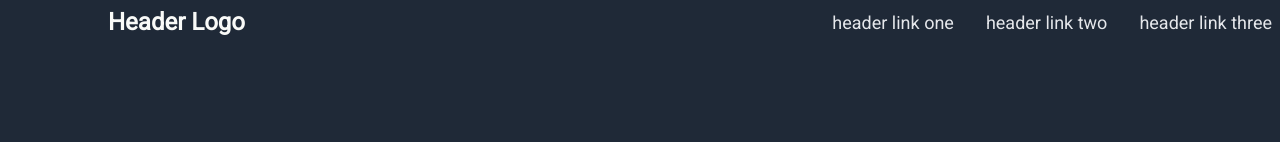
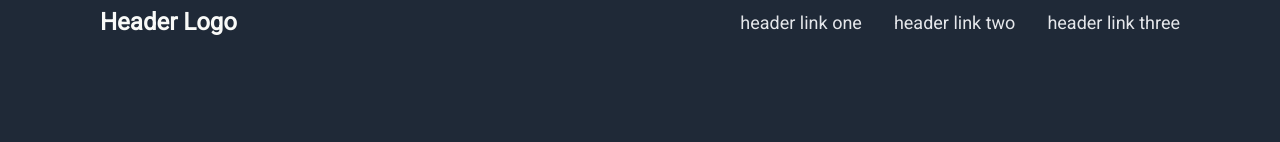
Before and after one commit to Casolu/TheOdinProject-Landing-Page, a plain HTML site: page index.html in a window 1280 px wide. Shown: the top 142 px of the page. Drawn offline with Linux system fonts and the light colour scheme.

Commit message:
Added TODO, modified header

```diff
--- a/styles.css
+++ b/styles.css
@@ -1,3 +1,9 @@
+/*TODO
+    header max width
+    consistent scaling
+*/
+
+
 
 body {
     font-family: 'Roboto', sans-serif;
@@ -12,14 +18,13 @@ body {
 .header {
     display: flex;
     gap: 32px;
-    padding: 8px;
+    padding: 8px 100px;
     align-items: center;
 }
 
 .logo {
     font-size: 24px;
     font-weight: bolder;
-    padding-left: 100px;
 }
 
 a {
```
